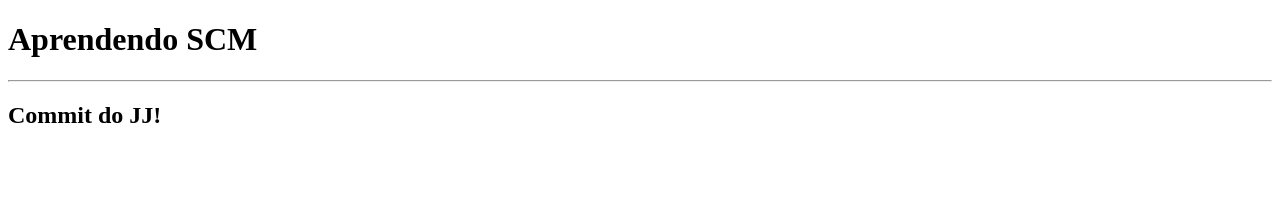
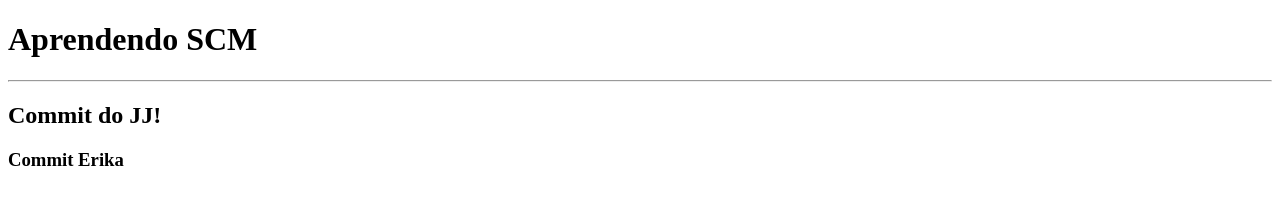
Before and after one commit to erikakuo/scm, a plain HTML site: page index.html in a window 1280 px wide. Drawn offline with Linux system fonts and the light colour scheme.

Commit message:
alterando

```diff
--- a/index.html
+++ b/index.html
@@ -11,5 +11,7 @@
     <hr>
     <h2>Commit do JJ!</h2>
 
+    <h3>Commit Erika</h3>
+
 </body>
 </html>
```
